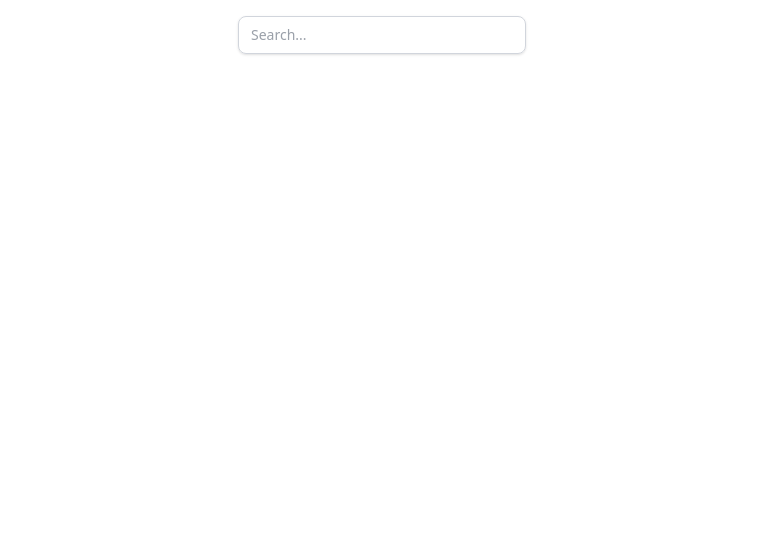
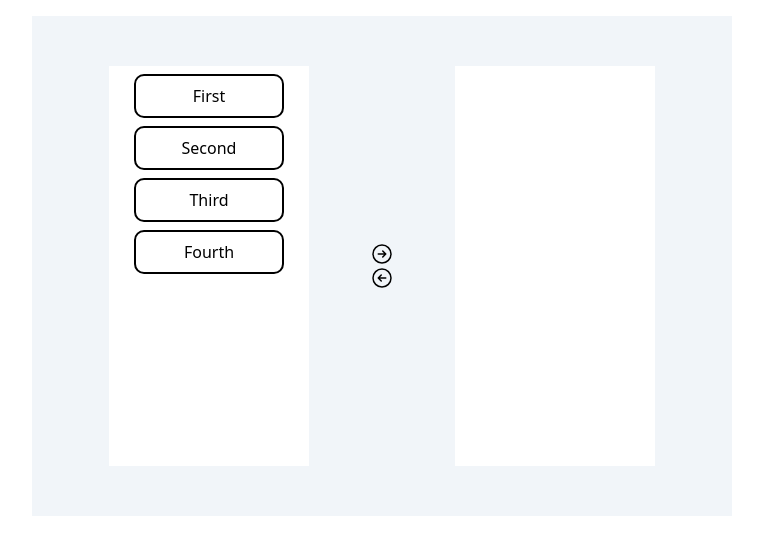
Before and after one commit to InsideAmber/react-interview-playground, a React (Vite) app: page / in a window 1280 px wide. Shown: the top 554 px of the page, without its empty margins (258-1021 px from the left). Built offline with nearby package versions, Linux system fonts and the light colour scheme.

Commit message:
Added transfer list component

```diff
--- a/src/App.tsx
+++ b/src/App.tsx
@@ -3,7 +3,8 @@
 // import CheckboxSelect from "./components/CheckboxSelect"
 // import DependentDropdown from "./components/DependentDropdown"
 // import FilterDropdown from "./components/FilterDropdown"
-import Autocomplete from "./components/AutoComplete"
+// import Autocomplete from "./components/AutoComplete"
+import TransferList from "./components/TransferList"
 
 const App = () => {
   return (
@@ -13,7 +14,8 @@ const App = () => {
       {/* <CheckboxSelect /> */}
       {/* <DependentDropdown /> */}
       {/* <FilterDropdown /> */}
-      <Autocomplete />
+      {/* <Autocomplete /> */}
+      <TransferList/>
     </div>
   )
 }
--- /dev/null
+++ b/src/components/TransferList.tsx
@@ -0,0 +1,127 @@
+import React from "react";
+
+type Item = {
+    title: string;
+    id: number;
+    checked: boolean;
+}
+
+const data: Item[] = [
+  { title: "First", id: 0, checked: false },
+  { title: "Second", id: 1, checked: false },
+  { title: "Third", id: 2, checked: false },
+  { title: "Fourth", id: 3, checked: false },
+];
+
+
+const TransferList = () => {
+  const [leftBox, setLeftBox] = React.useState<Item[]>(data);
+  const [rightBox, setRightBox] = React.useState<Item[]>([]);
+
+  console.log(leftBox);
+
+  const checkButtonForLeft = (id:number) => {
+    const checkedButton = leftBox.map((item) =>
+      item.id === id ? { ...item, checked: !item.checked } : item
+    );
+    // console.log(checkedButton);
+    setLeftBox(checkedButton);
+  };
+  const checkButtonForRight = (id:number) => {
+    const checkedButton = rightBox.map((item) =>
+      item.id === id ? { ...item, checked: !item.checked } : item
+    );
+    // console.log(checkedButton);
+    setRightBox(checkedButton);
+  };
+
+  const moveNext = () => {
+    const selectedItems = leftBox.filter((item) => item.checked);
+    if (selectedItems.length > 0) {
+      setLeftBox((prevItems) => prevItems.filter((item) => !item.checked));
+
+      setRightBox((prevItems) => [
+        ...prevItems,
+        ...selectedItems.map((item) => ({ ...item, checked: false })),
+      ]);
+    }
+  };
+
+  const movePrev = () => {
+    const selectedItems = rightBox.filter((item) => item.checked);
+    if (selectedItems.length > 0) {
+      setRightBox((prevItems) => prevItems.filter((item) => !item.checked));
+
+      setLeftBox((prevItems) => [
+        ...prevItems,
+        ...selectedItems.map((item) => ({ ...item, checked: false })),
+      ]);
+    }
+  };
+
+  return (
+    <div className="flex justify-evenly items-center bg-slate-100 w-[700px] h-[500px] p-4">
+      <div className="w-[200px] h-[400px] bg-white flex flex-col gap-2 justify-start items-center p-2">
+        {leftBox.map((item) => (
+          <button
+            key={item.id}
+            className={`${
+              item.checked ? `bg-black text-[#fff]` : ``
+            } text-[#000] p-2 w-[150px] border-solid border-2 border-black rounded-[10px]`}
+            onClick={() => checkButtonForLeft(item.id)}
+          >
+            {item.title}
+          </button>
+        ))}
+      </div>
+      <div className="flex flex-col justify-center items-center">
+        <button onClick={moveNext}>
+          <svg
+            xmlns="http://www.w3.org/2000/svg"
+            fill="none"
+            viewBox="0 0 24 24"
+            strokeWidth={1.5}
+            stroke="black"
+            className="w-6 h-6"
+          >
+            <path
+              strokeLinecap="round"
+              strokeLinejoin="round"
+              d="m12.75 15 3-3m0 0-3-3m3 3h-7.5M21 12a9 9 0 1 1-18 0 9 9 0 0 1 18 0Z"
+            />
+          </svg>
+        </button>
+        <button onClick={movePrev}>
+          <svg
+            xmlns="http://www.w3.org/2000/svg"
+            fill="none"
+            viewBox="0 0 24 24"
+            strokeWidth={1.5}
+            stroke="black"
+            className="w-6 h-6"
+          >
+            <path
+              strokeLinecap="round"
+              strokeLinejoin="round"
+              d="m11.25 9-3 3m0 0 3 3m-3-3h7.5M21 12a9 9 0 1 1-18 0 9 9 0 0 1 18 0Z"
+            />
+          </svg>
+        </button>
+      </div>
+      <div className="w-[200px] h-[400px] bg-white flex flex-col gap-2 justify-start items-center p-2">
+        {rightBox.map((item) => (
+          <button
+            key={item.id}
+            className={`${
+              item.checked ? `bg-black text-[#fff]` : ``
+            } text-[#000] p-2 w-[150px] border-solid border-2 border-black rounded-[10px]`}
+            onClick={() => checkButtonForRight(item.id)}
+          >
+            {item.title}
+          </button>
+        ))}
+      </div>
+    </div>
+  );
+};
+export default TransferList;
```
